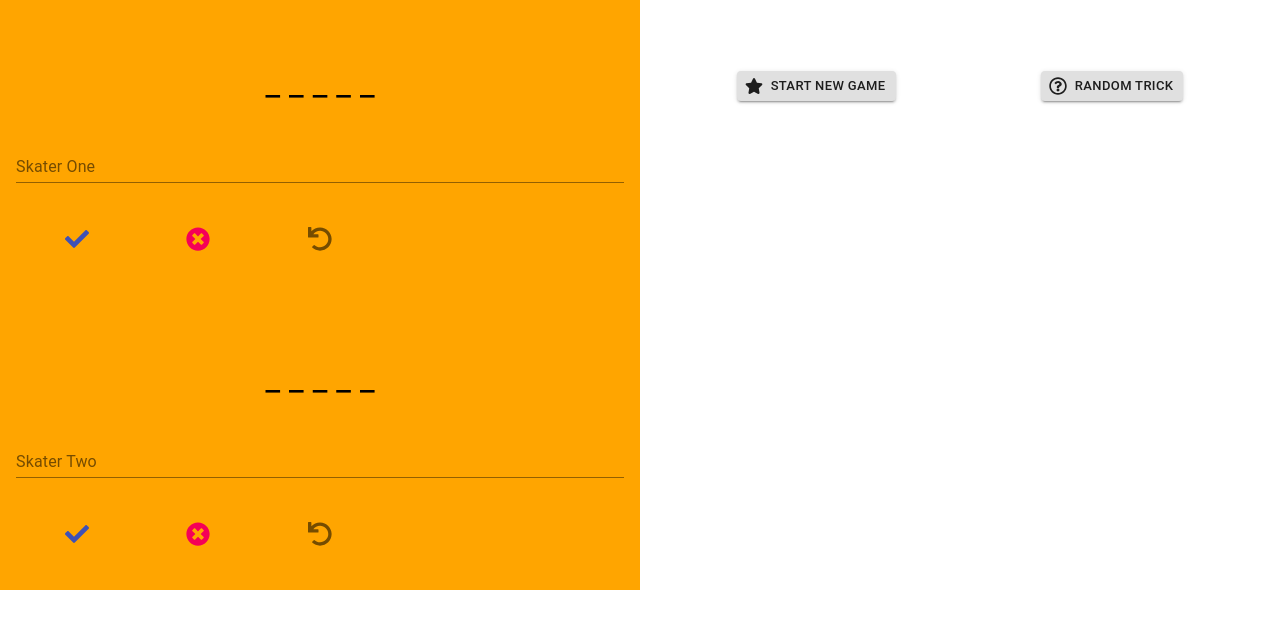
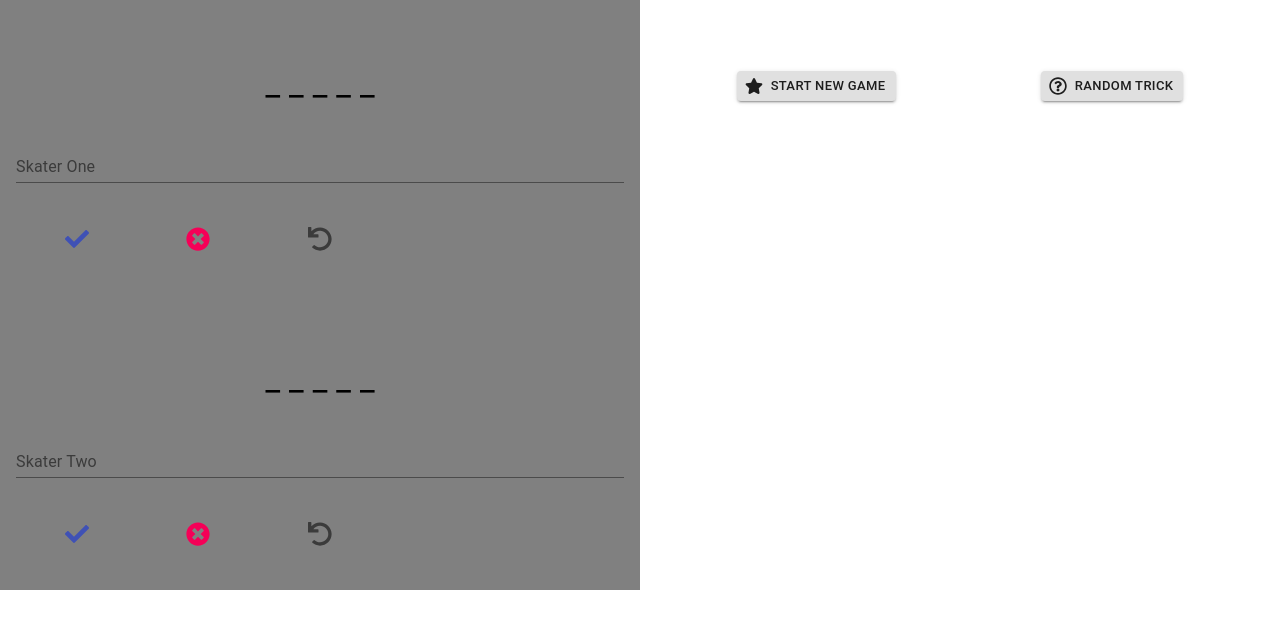
Before and after one commit to daryllcapistrano/skate-referee, a React (Create React App) app: page / in a window 1280 px wide. Shown: the top 628 px of the page. Built offline with nearby package versions, Linux system fonts and the light colour scheme.

Commit message:
minor fixes to Gameboard

```diff
--- a/src/components/Displays/Gameboard.js
+++ b/src/components/Displays/Gameboard.js
@@ -25,19 +25,7 @@ export default function Gameboard() {
   const [playerOne, setPlayerOne] = useState(0);
   const [playerTwo, setPlayerTwo] = useState(0);
   const [disabled, setDisabled] = useState(false);
-  // const [playerTurn, setPlayerTurn] = useState("playerOne");
   const [suggestedTrick, setSuggestedTrick] = useState(" ");
-
-  // const notify = () =>
-  //   toast("Sick! You Landed It!", {
-  //     position: "top-center",
-  //     autoClose: 2500,
-  //     hideProgressBar: false,
-  //     closeOnClick: true,
-  //     pauseOnHover: true,
-  //     draggable: true,
-  //     progress: undefined,
-  //   });
 
   function GetTrickSuggestion() {
     let getRandomTrick = Math.floor(Math.random() * trick.length);
@@ -115,6 +103,7 @@ export default function Gameboard() {
               label="Skater One"
               placeholder="enter name"
               fullWidth={true}
+              color="secondary"
             />
             <div className={styles.buttonWrapper}>
               <IconButton
@@ -149,6 +138,7 @@ export default function Gameboard() {
               label="Skater Two"
               placeholder="enter name"
               fullWidth={true}
+              color="secondary"
             />
             <Box className={styles.buttonWrapper}>
               <IconButton
@@ -229,7 +219,7 @@ const useStyles = makeStyles({
     alignSelf: `baseline`,
   },
   container: {
-    backgroundColor: `orange`,
+    backgroundColor: `gray`,
     padding: `2em 1em`,
   },
 });
```
